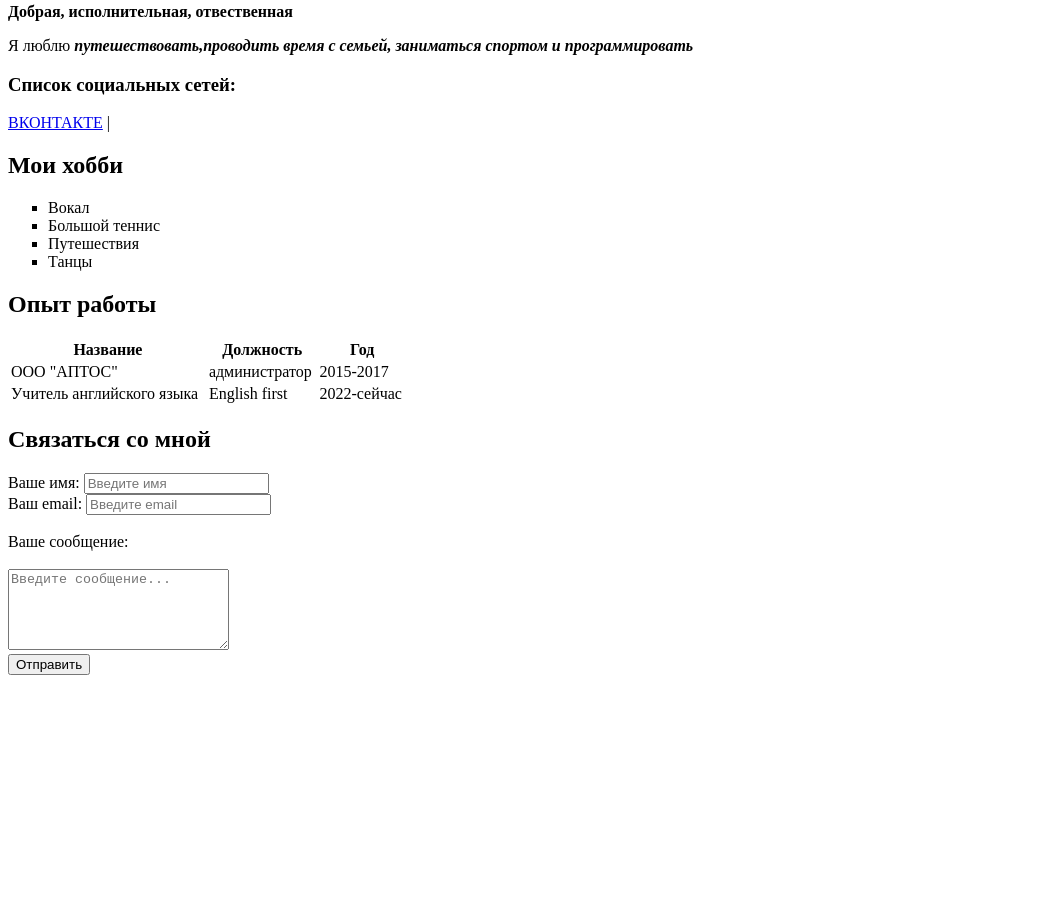
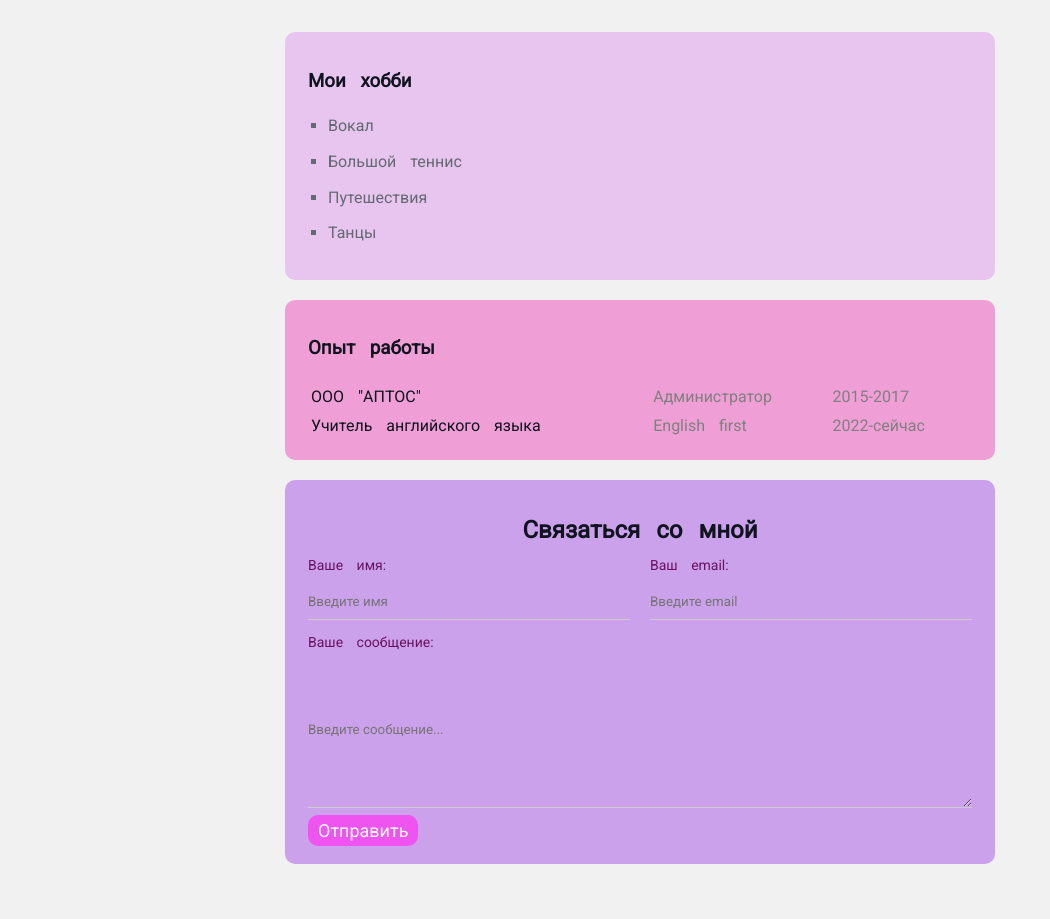
Before and after one commit to Lanulik/resume, a plain HTML site: page index.html in a window 1280 px wide. Shown: the part 289-1208 px from the top of the page, without its empty margins (0-1050 px from the left). Before the commit the page ends 972 px from the top, so only its background shows below. Drawn offline with Linux system fonts and the light colour scheme.

Commit message:
add styles

```diff
--- /dev/null
+++ b/css.css
@@ -0,0 +1,233 @@
+@import url('https://fonts.googleapis.com/css2?family=Roboto:wght@100;400&display=swap');
+
+.container {
+
+    max-width: 750px;
+    margin: auto;
+    padding-top: 30px;
+}
+
+
+
+body {
+font-family: "Roboto", sans-serif;
+font-size: 16px;
+font-weight: normal;
+line-height: 1.6em;
+
+word-spacing: 10px;
+
+color: #0f141E;
+background: #f1f1f1;
+
+}
+
+a {
+
+    color: #000;
+    text-decoration: none;
+}
+
+a:hover {
+
+    text-decoration: underline;
+}
+
+a:active {
+
+    color: blue;
+}
+
+a:visited {
+
+    color: purple;
+}
+.avatar {
+
+    width: 200px;
+    border-radius: 28px;
+    box-shadow: 4px 4px 14px rgba(0,0,0,.25);
+}
+
+.info {
+
+    margin-bottom: 20px;
+    display: flex;
+}
+
+.info-text {
+    margin-left: 40px;
+}
+
+.info-text h1 {
+    line-height: 40px;
+}
+.info-text p {
+
+    font-style: italic;
+    font-weight: bold;
+    color: #86898f;
+    margin: 0;
+}
+
+.info-text h4 {
+
+    margin-bottom: 10px;
+}
+
+.card {
+
+border-radius: 20px;
+padding: 15px 20px;
+margin-bottom: 20px;
+
+}
+
+.card h2 {
+
+    margin-bottom: 10px;
+}
+
+.bg-lightpurple {
+
+border: 3px solid #e7c5ef;
+border-radius: 10px;
+background: #e7c5ef;
+
+
+}
+
+.bg-lightpink {
+
+border: 3px solid #ef9ed6;
+border-radius: 10px;
+background: #ef9ed6;
+
+}
+
+.bg-purple {
+
+    border: 3px solid #cba1eb;
+    border-radius: 10px;
+    background: #cba1eb;
+}
+
+.btn {
+
+    background: #f054f0;
+    padding: 5px 10px;
+    font-size: 18px;
+    border: none;
+    color: #fff;
+    cursor: pointer;
+    font-family: inherit;
+    border-radius: 10px;
+
+}
+
+.btn:hover {
+
+    opacity: 0.6;
+}
+
+
+.list{
+
+padding: 0 20px;
+
+}
+
+.list li {
+
+    color: #646973;
+    margin-bottom: 10px;
+}
+.table th {
+
+    text-align: center;
+    padding-bottom: 10px;
+    background:#ec8aea;
+}
+
+.table th:hover {
+
+    background: #e065d1;
+}
+
+/* .table tr {
+
+    text-align: center;
+} */
+
+.table td:nth-child(2), .table td:nth-child(3) {
+
+    color:grey;
+}
+
+.form h2 {
+
+    text-align: center;
+}
+
+.form-row {
+margin-bottom: 10px;
+    display: flex;
+}
+
+.form-row .form-group {
+
+   margin-right: 20px;
+   width: 50%;
+}
+
+.form-row .form-group:last-child {
+    margin-right: 0;
+
+}
+
+@media (max-width: 650px) {
+
+    .form-row {
+
+        display: block;
+    }
+
+    .form-row .form-group {
+
+width: 100%;
+margin-right: 0;
+margin-bottom: 10px;
+
+
+
+    }
+}
+
+.form-group label {
+display: block;
+font-size: 14px;
+color: #6a1260;
+
+}
+
+.form-group input, .form-group textarea {
+
+    width: 100%;
+    box-sizing: border-box;
+    border: none;
+    background: transparent;
+    border-bottom: 1px solid #ccc;
+    color: black;
+    padding: 15px 0 10px;
+    outline: none;
+    font-family: inherit;
+}
+
+@media (max-width: 650px) {
+    .info {
+
+        display: block;
+        text-align: center;
+    }
+
+    }
--- a/index.html
+++ b/index.html
@@ -6,30 +6,41 @@
     <title>Resume Lana Khachatryan</title>
     <meta name="description" content="Это сайт-резюме Ланы Хачатрян">
     <meta name="keywords" content="Lana, cv, resume">
+    <link rel="stylesheet" href="css.css">
+
+
 </head>
 <body>
+ <div class="container">
 
-<img src="foto.jpg" width='200'>
-
+    <div class="info">
+        <div class="image">
+<img src="foto.jpg" class="avatar">
+</div>
+<div class="info-text">
 <h1>Лана Хачатрян</h1>
 
     <p><strong>Добрая, исполнительная, отвественная</strong></p>
 
-    <p>Я люблю <strong><em>путешествовать,проводить время с семьей, заниматься спортом и программировать</em></strong></p>
+    <p>Я люблю <strong><em>путешествовать, проводить время с семьей, заниматься спортом и программировать</em></strong></p>
+
+
 
 <P><h3><strong>Список социальных сетей:</strong></h3
     ></P>
 
-<a href="https://vk.com/lanochka.lana">ВКОНТАКТЕ</a>
+<a href="https://vk.com/lanochka.lana" target="_blank">ВКОНТАКТЕ</a>
 |
+<a href="https://t.me/lanulik2412" target="_blank">TELEGRAM</a>
+</div>
 
+</div>
+<div class="card">
+<div class="card bg-lightpurple">
 
+    <h3><strong>Мои хобби</strong></h3>
 
-
-
-    <h2><strong>Мои хобби</strong></h2>
-
-<ul type="square">
+<ul class="list" type="square">
     <li>Вокал</li>
     <li>Большой теннис</li>
     <li>Путешествия</li>
@@ -38,21 +49,24 @@
 </ul>
 
 
-</ul>
+</div>
 
-<h2>Опыт работы</h2>
-<table width="400">
+<div class="card bg-lightpink">
+
+
+<h3>Опыт работы</h3>
+<table class="table" width="100%">
     <thead>
-        <tr>
+        <!-- <tr>
             <th>Название</th>
             <th>Должность</th>
             <th>Год</th>
 
-        </tr>
+        </tr> -->
         <tr>
 
             <td>ООО "АПТОС"</td>
-            <td>администратор</td>
+            <td>Администратор</td>
             <td>2015-2017</td>
         </tr>
         <tr>
@@ -68,32 +82,43 @@
 
 
 </table>
+</div>
 
-<h2>Связаться со мной</h2>
 
-<form action="/">
-<div>
+<div class="card bg-purple">
+
+
+
+
+<form action="/" class="form">
+    <h2>Связаться со мной</h2>
+
+    <div class="form-row">
+<div class="form-group">
     <label for="name">Ваше имя:</label>
     <input type="text" id="name" placeholder="Введите имя">
 </div>
 
-<div>
+<div class="form-group">
     <label for="email">Ваш email:</label>
     <input type="email" id="email" placeholder="Введите email">
 </div>
 
-<br>
+</div>
 
-<div>
+<div class="form-group">
     <label for="message">Ваше сообщение:</label>
     <br>
     <br>
     <textarea id="message" cols="25" rows="5" placeholder="Введите сообщение..."></textarea>
 </div>
 
-<button type="submit">Отправить</button>
+<button type="submit" class="btn">Отправить</button>
 
 </form>
+</div>
+</div>
+</div>
 
 </body>
 </html>
```
